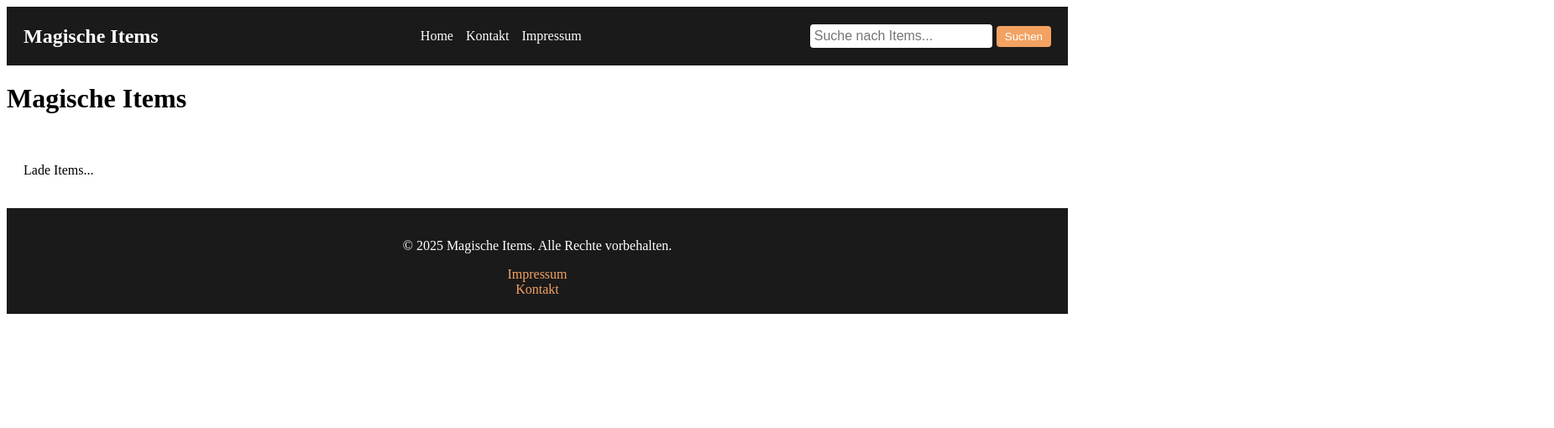
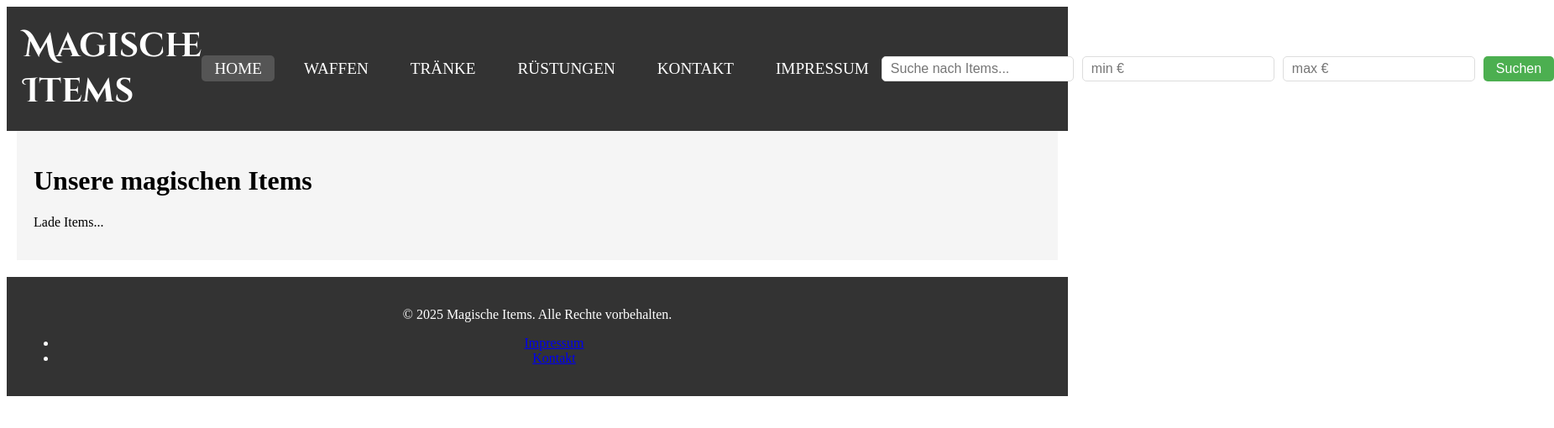
Before and after one commit to brk2ran/magicalItems, a website with bundled scripts: page frontend/pages/index.html in a window 1280 px wide. Shown: the whole page at 84% size, 1851 px wide, since content can reach past the window. Built offline with nearby package versions, Linux system fonts and the light colour scheme; no server answers.

Commit message:
kurzer Zwischenstand

```diff
--- a/frontend/assets/css/styles.css
+++ b/frontend/assets/css/styles.css
@@ -1,116 +1,154 @@
 /* Header */
 header {
-    background-color: #1a1a1a;
-    color: #fff;
-    padding: 10px 20px;
+    background-color: #333;
+    color: white;
+    padding: 20px;
+    display: flex;
+    align-items: center;
+    justify-content: space-between;
 }
 
-header nav {
-    display: flex;
-    justify-content: space-between;
-    align-items: center;
+header h1 {
+    font-family: 'Cinzel Decorative', serif;
+    font-size: 2.5rem;
+    margin: 0;
 }
 
-header .logo a {
-    text-decoration: none;
-    color: #fff;
-    font-size: 1.5rem;
-    font-weight: bold;
+nav {
+    flex-grow: 1;
+    display: flex;
+    justify-content: center;
 }
 
-header .nav-links {
+nav ul {
     list-style: none;
+    padding: 0;
     display: flex;
-    gap: 15px;
+    gap: 20px;
 }
 
-header .nav-links a {
+nav ul li a {
+    color: white;
     text-decoration: none;
-    color: #fff;
+    font-size: 1.2rem;
+    padding: 5px 15px;
+    border-radius: 5px;
+    transition: background-color 0.3s ease;
+}
+
+nav ul li a:hover,
+nav ul li a.active {
+    background-color: #555;
+}
+
+/* Suchleiste */
+.search-container {
+    display: flex;
+    gap: 10px;
+}
+
+.search-container input[type="text"],
+.search-container input[type="number"] {
+    padding: 5px 10px;
+    font-size: 1rem;
+    border: 1px solid #ddd;
+    border-radius: 5px;
+}
+
+.search-container button {
+    background-color: #4CAF50;
+    color: white;
+    border: none;
+    padding: 5px 15px;
+    border-radius: 5px;
+    cursor: pointer;
     font-size: 1rem;
 }
 
-header .search-form {
-    display: flex;
-    align-items: center;
+.search-container button:hover {
+    background-color: #45a049;
 }
 
-header .search-form input {
-    padding: 5px;
-    font-size: 1rem;
-    border: none;
-    border-radius: 4px;
+/* Main Content */
+main {
+    max-width: 1200px;
+    margin: 0 auto;
+    padding: 20px;
+    background-color: #f5f5f5;
 }
 
-header .search-form button {
-    padding: 5px 10px;
-    margin-left: 5px;
-    background-color: #f4a261;
-    border: none;
-    color: #fff;
-    border-radius: 4px;
-    cursor: pointer;
+.items-container {
+    display: grid;
+    grid-template-columns: repeat(auto-fit, minmax(250px, 1fr));
+    gap: 20px;
+}
+
+.item-card {
+    background-color: white;
+    border-radius: 10px;
+    padding: 15px;
+    box-shadow: 0 4px 6px rgba(0, 0, 0, 0.1);
+    text-align: center;
+}
+
+.item-card img {
+    max-width: 100%;
+    height: 200px;
+    object-fit: cover;
+    border-radius: 8px;
+}
+
+.item-card h3 {
+    font-size: 1.5rem;
+    margin: 10px 0;
+}
+
+.item-card p {
+    font-size: 1rem;
+    color: #666;
+    margin: 5px 0;
+}
+
+.details-btn {
+    background-color: #007BFF;
+    color: white;
+    padding: 10px 20px;
+    text-decoration: none;
+    border-radius: 5px;
+    display: inline-block;
+    transition: background-color 0.3s ease;
+}
+
+.details-btn:hover {
+    background-color: #0056b3;
 }
 
 /* Footer */
 footer {
-    background-color: #1a1a1a;
-    color: #fff;
     text-align: center;
-    padding: 20px 0;
+    background-color: #333;
+    color: white;
+    padding: 20px;
+    margin-top: 20px;
 }
 
-footer .footer-links {
-    list-style: none;
-    padding: 0;
-    margin: 10px 0 0;
+/* Items Grid */
+.items-container {
+    display: grid;
+    grid-template-columns: repeat(3, 1fr);
+    gap: 2rem;
+    padding: 2rem;
 }
 
-footer .footer-links a {
-    text-decoration: none;
-    color: #f4a261;
-    font-size: 1rem;
+/* Für kleinere Bildschirme */
+@media (max-width: 768px) {
+    .items-container {
+        grid-template-columns: repeat(2, 1fr);
+    }
 }
 
-/* Container für die Items */
-.items-container {
-    display: grid;
-    grid-template-columns: repeat(auto-fill, minmax(250px, 1fr));
-    gap: 20px;
-    padding: 20px;
+@media (max-width: 480px) {
+    .items-container {
+        grid-template-columns: 1fr;
+    }
 }
-
-/* Einzelne Item-Karten */
-.item-card {
-    background-color: #f4f4f4;
-    padding: 15px;
-    border-radius: 8px;
-    box-shadow: 0 4px 6px rgba(0, 0, 0, 0.1);
-    text-align: center;
-}
-
-.item-card h2 {
-    margin: 0 0 10px;
-    font-size: 1.25rem;
-    color: #333;
-}
-
-.item-card p {
-    margin: 5px 0;
-    color: #666;
-}
-
-.item-card .details-link {
-    display: inline-block;
-    margin-top: 10px;
-    padding: 8px 12px;
-    background-color: #f4a261;
-    color: #fff;
-    text-decoration: none;
-    border-radius: 4px;
-    font-size: 0.9rem;
-}
-
-.item-card .details-link:hover {
-    background-color: #e76f51;
-}
--- a/frontend/components/header.html
+++ b/frontend/components/header.html
@@ -1,16 +1,19 @@
 <header>
+    <h1>Magische Items</h1>
     <nav>
-        <div class="logo">
-            <a href="/pages/index.html">Magische Items</a>
-        </div>
-        <ul class="nav-links">
-            <li><a href="/pages/index.html">Home</a></li>
-            <li><a href="/pages/kontakt.html">Kontakt</a></li>
-            <li><a href="/pages/impressum.html">Impressum</a></li>
+        <ul>
+            <li><a href="../pages/index.html" class="active">HOME</a></li>
+            <li><a href="../pages/waffen.html">WAFFEN</a></li>
+            <li><a href="../pages/tränke.html">TRÄNKE</a></li>
+            <li><a href="../pages/rüstungen.html">RÜSTUNGEN</a></li>
+            <li><a href="../pages/kontakt.html">KONTAKT</a></li>
+            <li><a href="../pages/impressum.html">IMPRESSUM</a></li>
         </ul>
-        <form class="search-form" id="searchForm">
-            <input type="text" id="searchInput" placeholder="Suche nach Items..." />
-            <button type="submit">Suchen</button>
-        </form>
     </nav>
+    <div class="search-container">
+        <input type="text" placeholder="Suche nach Items..." id="searchInput" />
+        <input type="number" placeholder="min €" id="minPrice" />
+        <input type="number" placeholder="max €" id="maxPrice" />
+        <button id="searchButton">Suchen</button>
+    </div>
 </header>
--- a/frontend/js/api.js
+++ b/frontend/js/api.js
@@ -1,12 +1,14 @@
-export const fetchItems = async () => {
-    try {
-        const response = await fetch('http://localhost:3000/api/items'); // Stelle sicher, dass der Port korrekt ist
-        if (!response.ok) {
-            throw new Error(`HTTP-Fehler! Status: ${response.status}`);
-        }
-        return await response.json();
-    } catch (error) {
-        console.error('API-Fehler:', error);
-        throw error; // Fehler weitergeben
+const BASE_URL = "http://localhost:3000/api/items";
+
+export async function fetchItems(query = "", minPrice = "", maxPrice = "") {
+    const url = new URL(BASE_URL);
+    if (query) url.searchParams.append("q", query);
+    if (minPrice) url.searchParams.append("price_min", minPrice);
+    if (maxPrice) url.searchParams.append("price_max", maxPrice);
+
+    const response = await fetch(url);
+    if (!response.ok) {
+        throw new Error(`Fehler: ${response.status}`);
     }
-};
+    return await response.json();
+}
--- a/frontend/pages/index.html
+++ b/frontend/pages/index.html
@@ -4,6 +4,7 @@
     <meta charset="UTF-8">
     <meta name="viewport" content="width=device-width, initial-scale=1.0">
     <title>Magische Items - Übersicht</title>
+    <link href="https://fonts.googleapis.com/css2?family=Cinzel+Decorative:wght@400;700&display=swap" rel="stylesheet">
     <link rel="stylesheet" href="../assets/css/styles.css">
 </head>
 <body>
@@ -12,10 +13,10 @@
 
     <!-- Hauptinhalt -->
     <main>
-        <h1>Magische Items</h1>
-        <div class="items-container" id="itemsContainer">
+        <h1>Unsere magischen Items</h1>
+        <section class="items-list" id="itemsContainer">
             <!-- Items werden dynamisch geladen -->
-        </div>
+        </section>
     </main>
 
     <!-- Footer -->
```
Also changed, not shown: backend/routes/items.js (+24 -6 lines), backend/server.js (+0 -16 lines), frontend/pages/detail.html (+3 -3 lines), frontend/assets/images/Manatrank.jpg (added), frontend/assets/images/axt.jpg (added), frontend/assets/images/brustpanzer.jpg (added), frontend/assets/images/dolch.jpg (added), frontend/assets/images/gifttrank.jpg (added), frontend/assets/images/heiltrank.jpg (added), frontend/assets/images/helm.jpg (added), frontend/assets/images/schild.jpg (added), frontend/assets/images/schwert.jpg (added).
